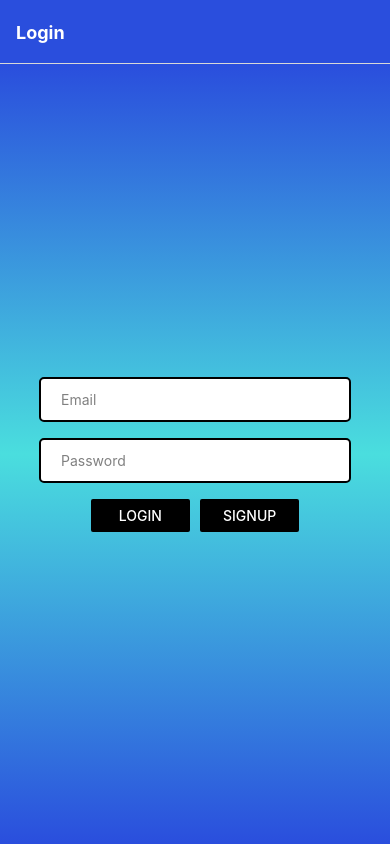
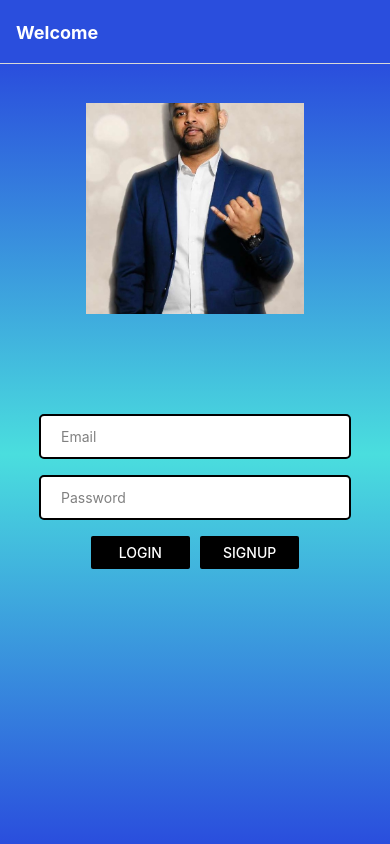
Before and after one commit to rambaldeo/rambaldeoportfolioapp, a React Native app: screen /Login in a window 390 px wide. Built offline with nearby package versions, Linux system fonts and the light colour scheme.

Commit message:
Changes to Login LoginPage Time to work on Sign up Page

```diff
--- a/App.js
+++ b/App.js
@@ -9,7 +9,6 @@ import LoginPage from './Components/LoginPage';
 const Stack = createStackNavigator();
 export default function App() {
   return (
-
     <NavigationContainer>
       <Stack.Navigator initialRouteName='Login'>
         <Stack.Screen name ="Home" component={Home} options={{
@@ -37,7 +36,7 @@ export default function App() {
           headerTintColor: '#fff'
         }}/>
         <Stack.Screen name="Login" component={LoginPage} options={{
-          title: "Login",
+          title: "Welcome",
           headerStyle: {backgroundColor: '#2A4EDD'},
           headerTitleStyle: { fontWeight: 'bold'},
           headerTintColor: '#fff',
--- a/Components/LoginPage.js
+++ b/Components/LoginPage.js
@@ -1,5 +1,5 @@
 import React, { useState } from "react";
-import { StyleSheet, View, Button, TextInput } from "react-native";
+import { StyleSheet, View, Button, TextInput, TouchableWithoutFeedback, Keyboard, Image } from "react-native";
 import { LinearGradient } from "expo-linear-gradient";
 import { useNavigation } from '@react-navigation/native';
 
@@ -13,11 +13,11 @@ const LoginPage = () => {
         navigation.navigate('Home')
     };
     return (
+        <TouchableWithoutFeedback onPress={Keyboard.dismiss}>
         <LinearGradient colors={['#2A4EDD', '#4ADEDE', '#2A4EDD']} style={LoginStyle.gradient}>
             <View style={LoginStyle.container}>
-
-                {/* Need to add a App logo at the top here
-                Thinking about putting the text input into another container with a different width */}
+            <Image style={LoginStyle.appLogo} source={require('../assets/Ram_Baldeo.jpg')} />
+                {/* Replace with actual App Logo */}
                 <TextInput
                     style={LoginStyle.input}
                     label="Email"
@@ -54,6 +54,7 @@ const LoginPage = () => {
                 </View>
             </View>
         </LinearGradient>
+        </TouchableWithoutFeedback>
     );
 };
 
@@ -68,6 +69,7 @@ const LoginStyle = StyleSheet.create({
     container: {
         width: '80%',
         alignItems: 'center',
+        height: '90%'
     },
     input: {
         height: 45,
@@ -89,4 +91,10 @@ const LoginStyle = StyleSheet.create({
         flex: 1,
         marginHorizontal: 5,
     },
+    appLogo: {
+        transform: [{ scale: 1 }],
+        width: '70%',
+        height: '30%',
+        marginBottom: 100
+    }
 });
```
